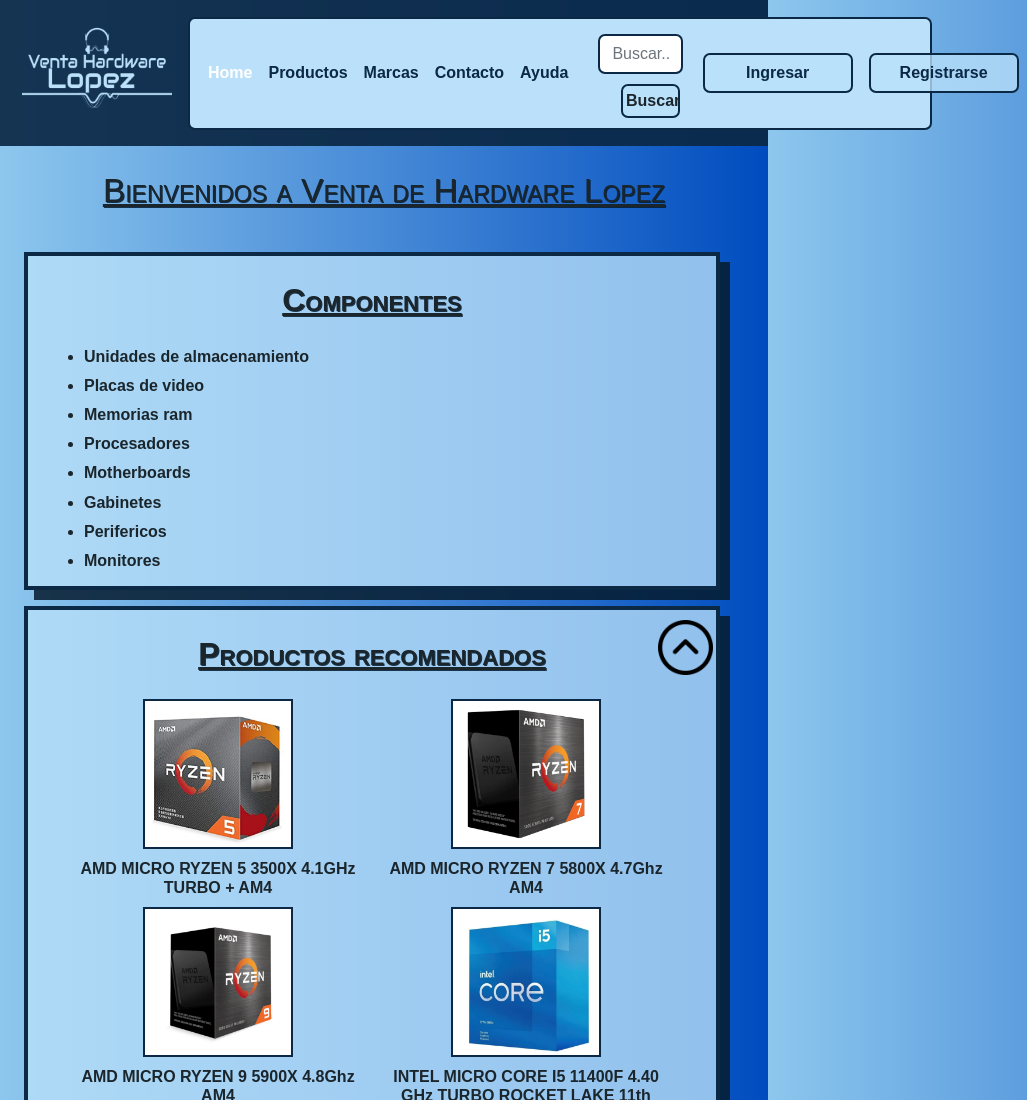
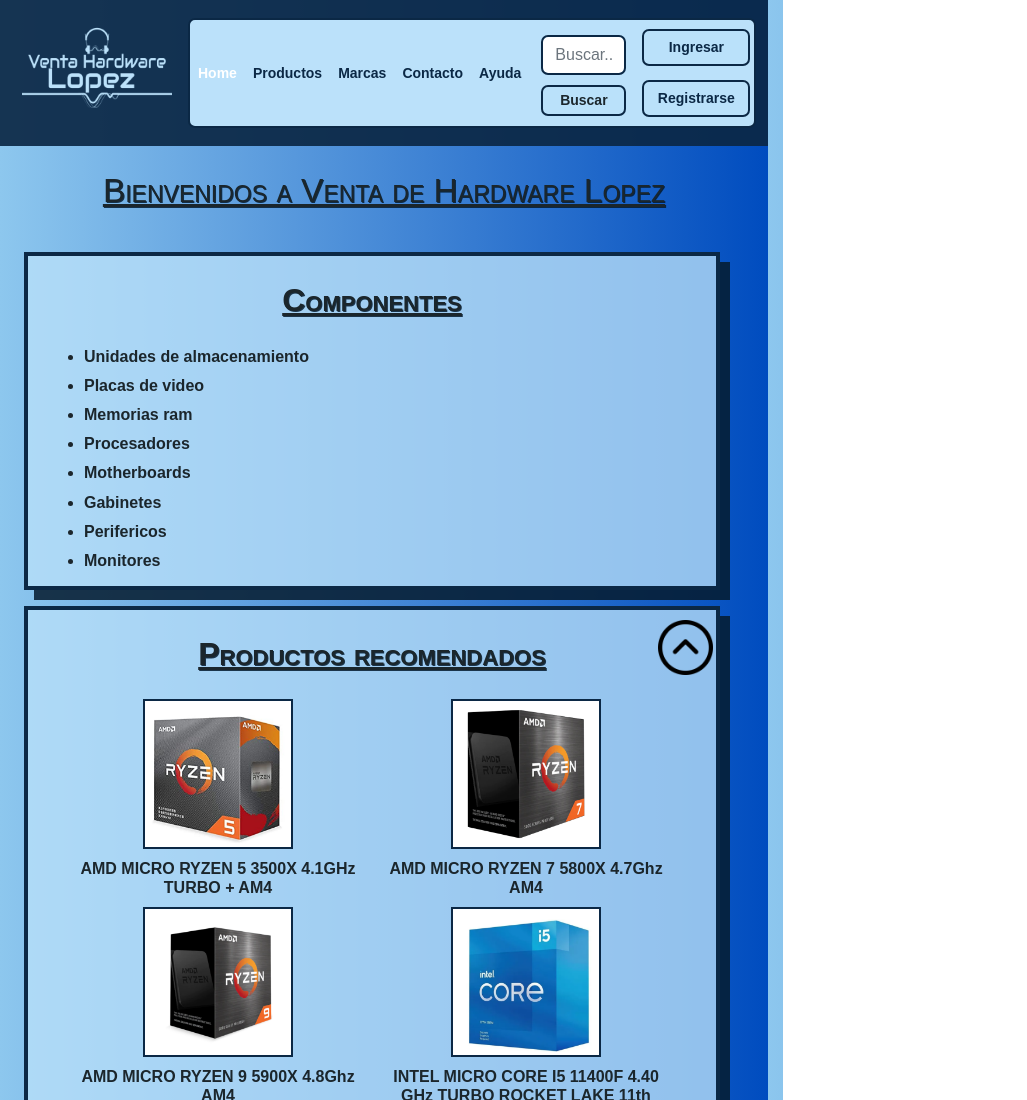
Before and after one commit to LopezBrian/Venta-Hardware-Lopez, a plain HTML site: page index.html in a window 768 px wide. Shown: the top 1100 px of the page, 1027 px wide, since content can reach past the window. Drawn offline with nearby package versions, Linux system fonts and the light colour scheme.

Commit message:
Navbar responsive arreglado para tablets

```diff
--- a/index.html
+++ b/index.html
@@ -28,16 +28,16 @@
                             <li class="nav-item"><a href="./pages/ayuda.html" class="nav-link">Ayuda</a></li>
                         </ul>
                         <div id="header__busqueda" class="row justify-content-around align-items-center"><!-- Barra de busqueda -->
-                            <div>
-                                <input id="buscar" class="form-control me-2" type="text" placeholder="Buscar...">
+                            <div class="container">
+                                <input id="buscar" class="form-control" type="text" placeholder="Buscar...">
                             </div>
                             <div class="d-flex justify-content-center" id="header__boton">
                                 <button type="button" onclick="alert('En construccion, proximamente funcionando')">Buscar</button>
                             </div>
                         </div>
-                        <div class="d-flex justify-content-center"><!-- Activar modal -->
-                            <button type="button" id="modal__login" class="btn btn-primary" data-bs-toggle="modal" data-bs-target="#modal-login">Ingresar</button>
-                            <button type="button" id="modal__signin" class="btn btn-primary" data-bs-toggle="modal" data-bs-target="#modal-signin">Registrarse</button>
+                        <div class="botones__modal d-flex flex-column justify-content-center align-items-center"><!-- Activar modal -->
+                            <button type="button" class="modal__login btn btn-primary" data-bs-toggle="modal" data-bs-target="#modal-login">Ingresar</button>
+                            <button type="button" class="modal__signin btn btn-primary" data-bs-toggle="modal" data-bs-target="#modal-signin">Registrarse</button>
                         </div>
                     </div>
                 </div>
--- a/scss/_header.scss
+++ b/scss/_header.scss
@@ -54,7 +54,7 @@
 }
 
 #header__boton{
-    margin: 10px;
+    margin: 10px 0;
 }
 
 #header__boton button{
@@ -81,7 +81,7 @@
     @include bordes(2px, solid, $colorOscuro, 7px);
 }
 
-#modal__login{
+.modal__login{
     @include bordes(2px, solid, $colorOscuro, 7px);
     width: 150px;
     background: $colorClaro;
@@ -95,7 +95,7 @@
     }
 }
 
-#modal__signin{
+.modal__signin{
     @include bordes(2px, solid, $colorOscuro, 7px);
     width: 150px;
     background: $colorClaro;
@@ -130,7 +130,24 @@
     }
     #header__boton{
         button{
-            width: 70%;
+            width: 85px;
+            font-size: 14px;
+        }
+    }
+    #navbarCollapse{
+        .navbar-nav{
+            padding: 0;
+            margin: 0;
+            .nav-item{
+                font-size: 14px;
+            }
+        }
+    }
+    .botones__modal{
+        button{
+            width: 108px;
+            font-size: 14px;
+            margin: 7px 4px;
         }
     }
 }
```
Also changed, not shown: css/styles.css, 1 other file.
